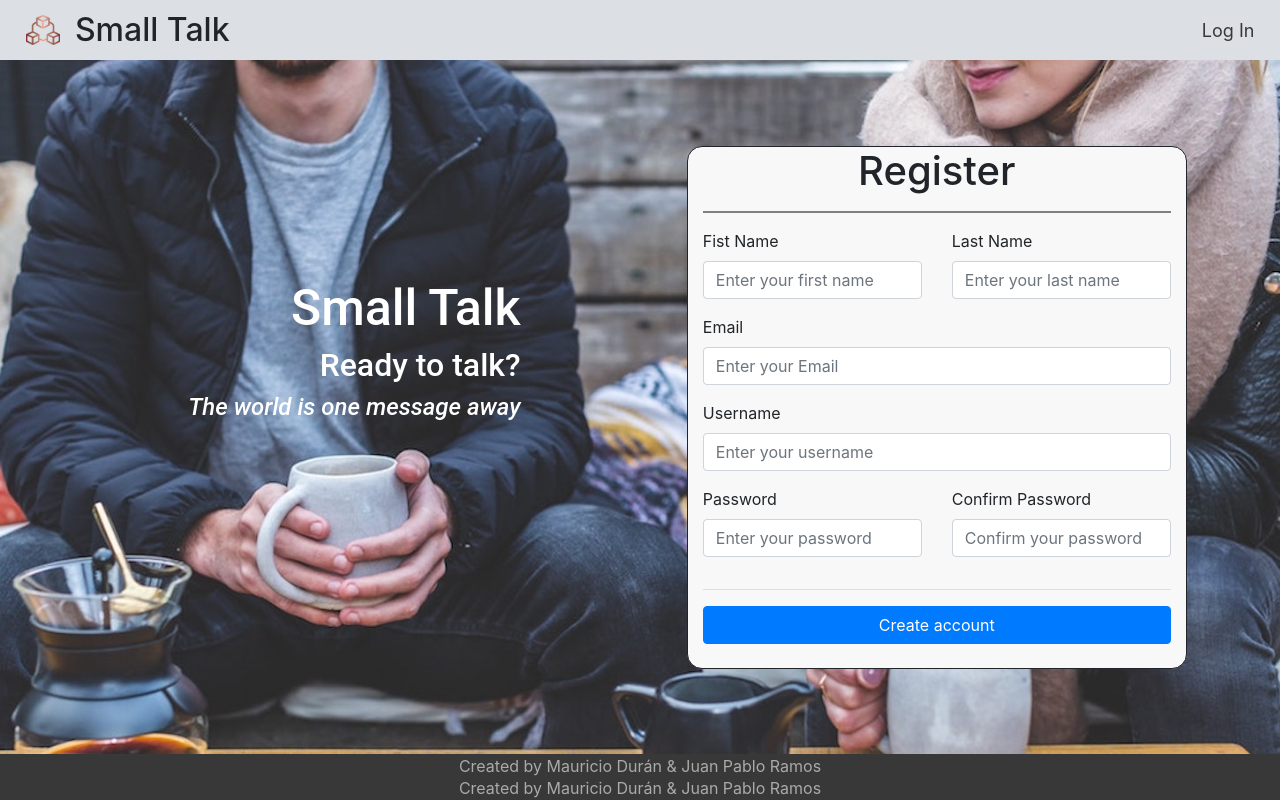
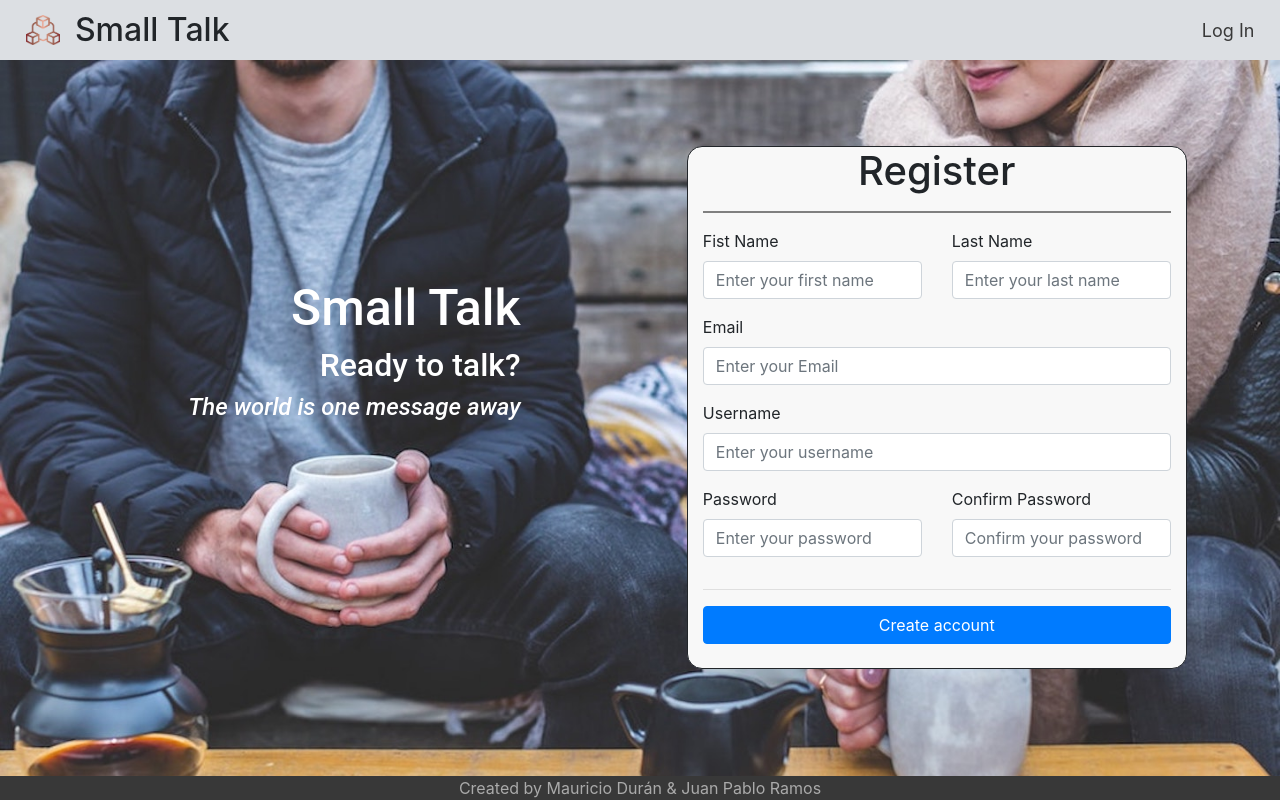
Before and after one commit to mauduran/Live-Chat-App, a React (Create React App) app: page / in a window 1280 px wide. Built offline with nearby package versions, Linux system fonts and the light colour scheme.

Commit message:
Removed created by banner from component

```diff
--- a/src/containers/Home/Home.js
+++ b/src/containers/Home/Home.js
@@ -16,9 +16,6 @@ export default class Home extends Component {
                             <Register />
                 </Container>
 
-                <div style={{color: "#aaa",  height:"3%", width: "100%", backgroundColor: "#383838", textAlign: "center"}}>
-                    Created by Mauricio Durán & Juan Pablo Ramos
-                </div>
             </div>
         )
     }
```
